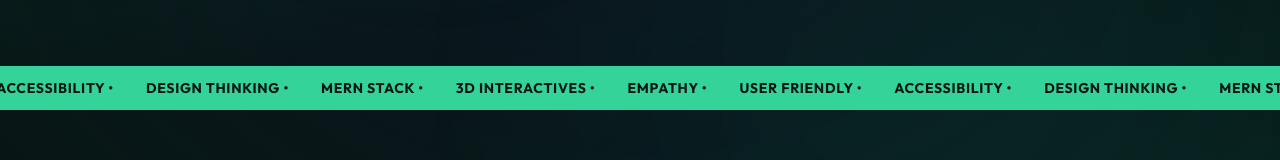
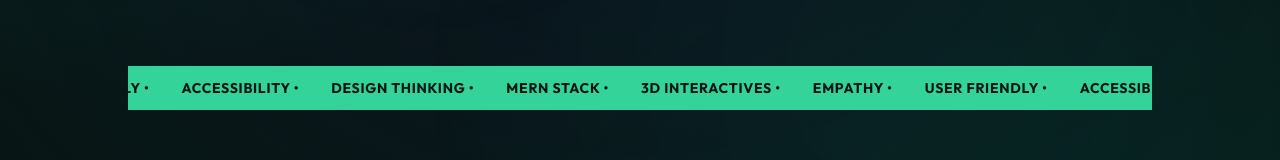
Before and after one commit to LoriyaParth/Personal-Portfolio, a React (Vite) app in the folder client/: page / in a window 1280 px wide. Shown: the part 472-632 px from the top of the page. Built offline with nearby package versions, Linux system fonts and the light colour scheme; no server answers; a web font is replaced by a local one.

Commit message:
fix: resolve mobile horizontal scroll by replacing 100vw with padding breakout margin

```diff
--- a/client/src/pages/About.jsx
+++ b/client/src/pages/About.jsx
@@ -26,7 +26,7 @@
       </div>
 
       {/* Marquee Banner */}
-      <div className="w-[100vw] relative left-1/2 -translate-x-1/2 bg-emerald-400 text-darkbg py-3 overflow-hidden select-none mb-20 font-bold uppercase tracking-wider text-sm whitespace-nowrap">
+      <div className="w-[calc(100%+3rem)] -mx-6 bg-emerald-400 text-darkbg py-3 overflow-hidden select-none mb-20 font-bold uppercase tracking-wider text-sm whitespace-nowrap">
         <div className="flex w-[200%] animate-marquee whitespace-nowrap">
           {Array(4).fill([
             "EMPATHY •", "USER FRIENDLY •", "ACCESSIBILITY •", "DESIGN THINKING •", "MERN STACK •", "3D INTERACTIVES •"
```
